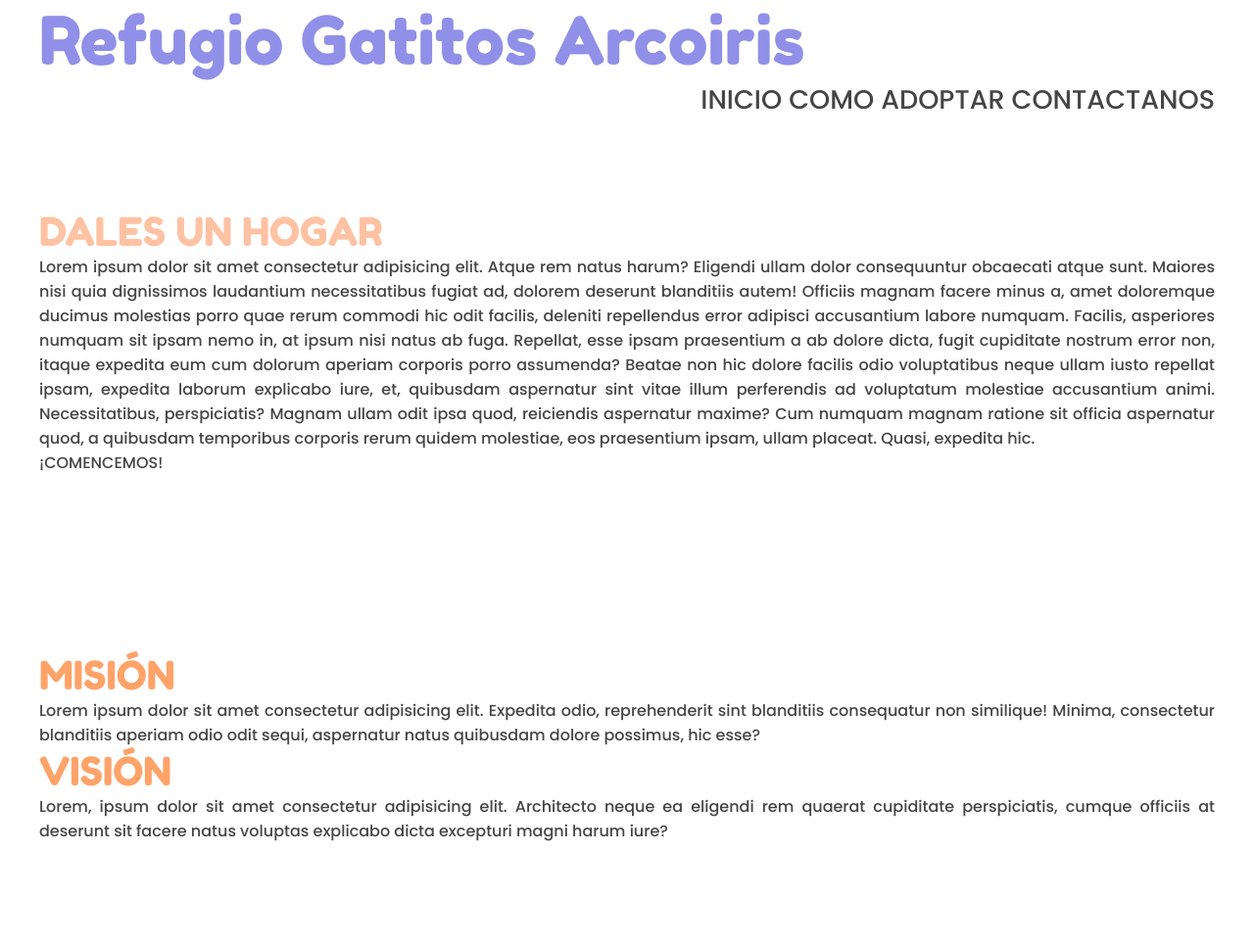
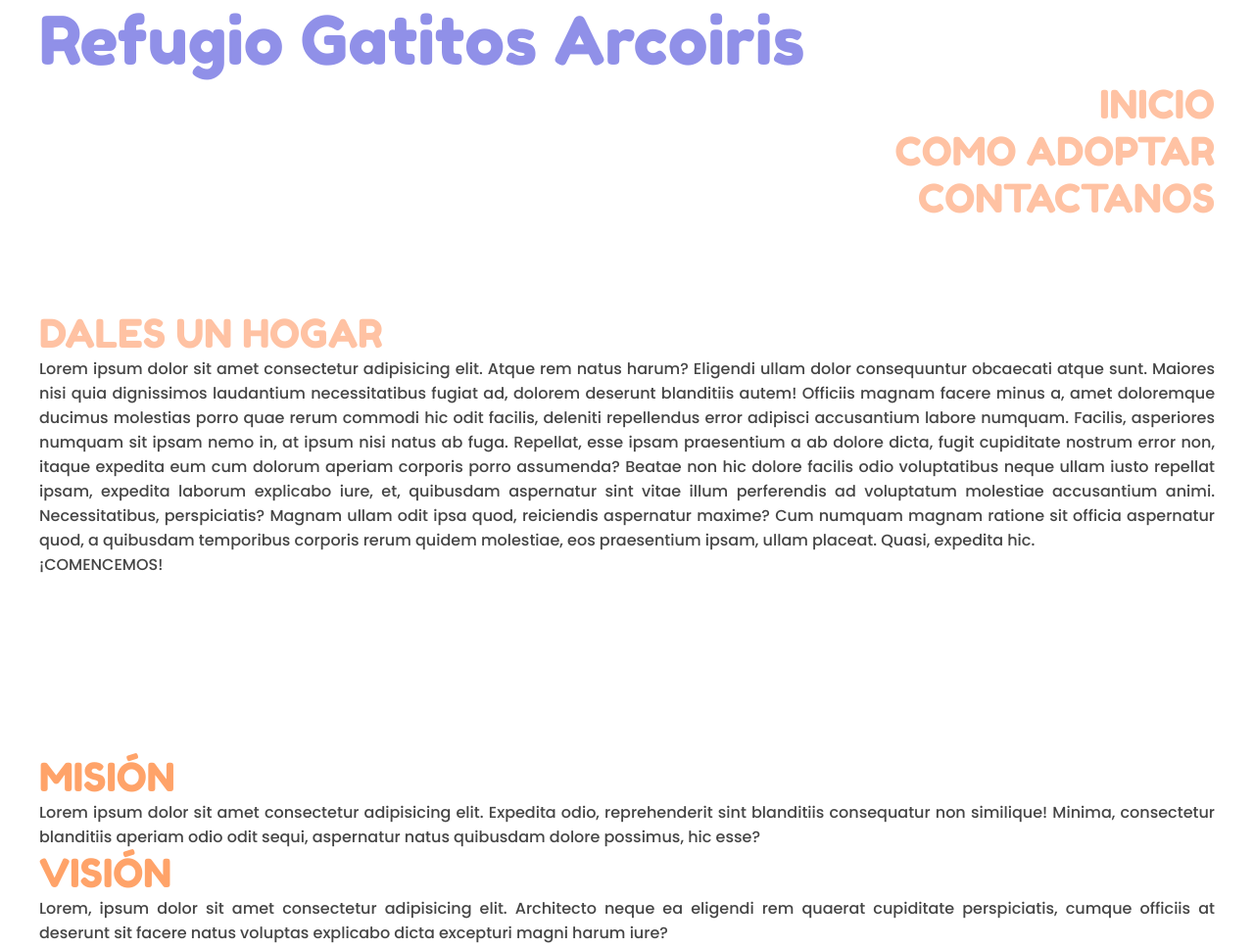
Before and after one commit to JEFERSON-MACHADO/Clips_Paraguay, a plain HTML site: page index.html in a window 1280 px wide. Shown: the top 968 px of the page at 98% size. Drawn offline with Linux system fonts and the light colour scheme.

Commit message:
update-001

```diff
--- a/index.html
+++ b/index.html
@@ -16,9 +16,9 @@
         <div class="contenedor">
             <h1>Refugio Gatitos Arcoiris</h1>
                 <div class="contenedor1">
-            <p1>INICIO</p1>
-            <P2>COMO ADOPTAR</P2>
-            <P3>CONTACTANOS</P3>
+            <h2>INICIO</h2>
+            <h2>COMO ADOPTAR</h2>
+            <h2>CONTACTANOS</h2>
                 </div> <!-- contenedor1 -->
         </div> <!-- contenedor -->
     </section> <!-- cabecera -->
```
